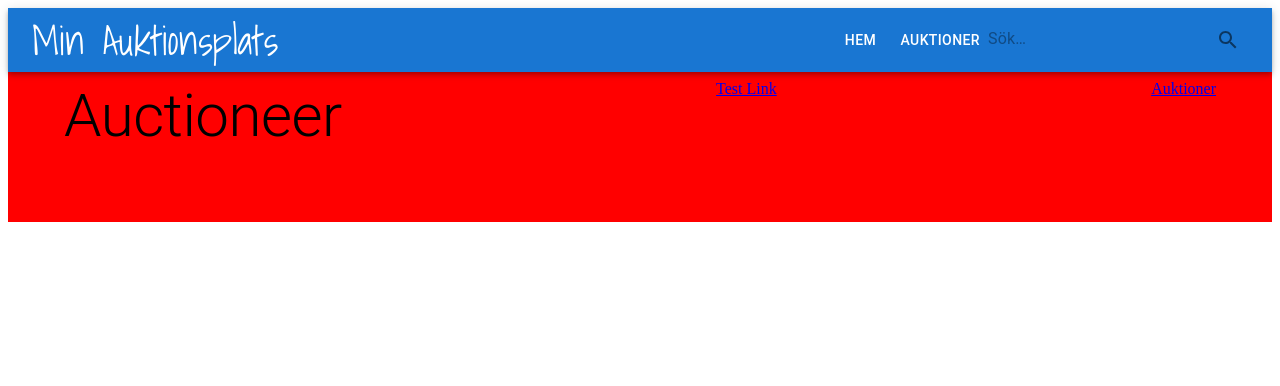
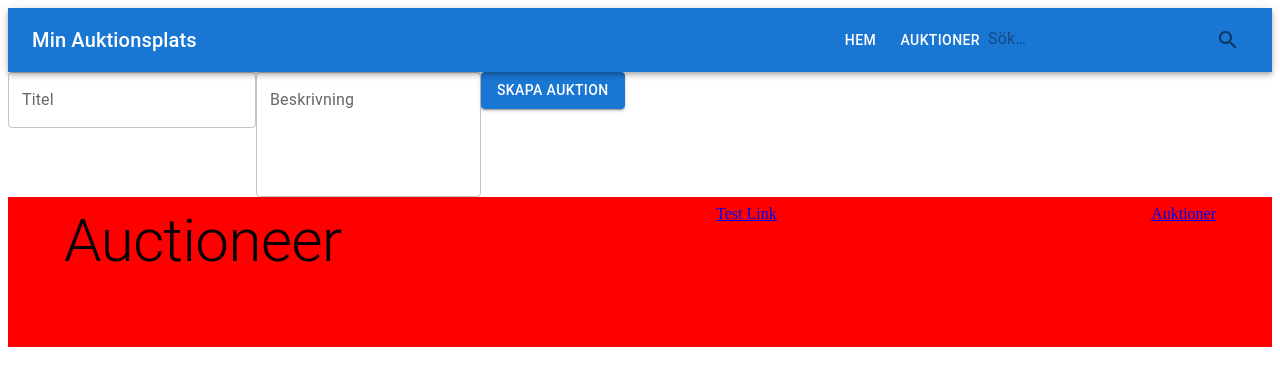
Before and after one commit to sarahthebest/auctioneer, a React (Vite) app: page /skapa-auktion in a window 1280 px wide. Shown: the top 386 px of the page. Built offline with nearby package versions, Linux system fonts and the light colour scheme.

Commit message:
jag har gjort CreateAuctionPage

```diff
--- a/src/App.jsx
+++ b/src/App.jsx
@@ -1,19 +1,22 @@
 import React from 'react';
 import Navbar from './components/Navbar';
 import { BrowserRouter as Router, Routes, Route } from 'react-router-dom';
-import Home from './components/Home'
+import Home from './components/Home';
 import Footer from './components/Footer';
+import CreateAuctionForm from './components/CreateAuctionForm'; // Importera din CreateAuctionForm-komponent
 
 function App() {
   return (
     <Router>
       <div>
-        <Navbar/>
+        <Navbar />
         <Routes>
           <Route path="/" element={<Home />} />
           <Route path="/auktioner" element={<div>Auktioner</div>} />
+          {/* Använd CreateAuctionForm direkt med gruppkoden */}
+          <Route path="/skapa-auktion" element={<CreateAuctionForm groupCode="p7u" />} />
         </Routes>
-        <Footer/>
+        <Footer />
       </div>
     </Router>
   );
--- /dev/null
+++ b/src/components/CreateAuctionForm.jsx
@@ -0,0 +1,60 @@
+import React, { useState } from 'react';
+import { TextField, Button } from '@mui/material';
+
+const CreateAuctionForm = ({ groupCode }) => {
+  const [auctionDetails, setAuctionDetails] = useState({
+    title: '',
+    description: '',
+    // Lägg till fler fält som ni behöver för auktionen
+  });
+
+  const handleChange = (event) => {
+    const { name, value } = event.target;
+    setAuctionDetails(prevDetails => ({
+      ...prevDetails,
+      [name]: value
+    }));
+  };
+
+  const handleSubmit = async (event) => {
+    event.preventDefault();
+    try {
+      const response = await fetch(`https://auctioneer.azurewebsites.net/auction/${p7u}`, {
+        method: 'POST',
+        headers: {
+          'Content-Type': 'application/json',
+        },
+        body: JSON.stringify(auctionDetails),
+      });
+      if (!response.ok) throw new Error('Något gick fel vid skapandet av auktionen.');
+      // Hantera svaret, t.ex. rensa formuläret eller visa ett meddelande
+    } catch (error) {
+      console.error('Fel uppstod:', error);
+    }
+  };
+
+  return (
+    <form onSubmit={handleSubmit}>
+      <TextField
+        name="title"
+        label="Titel"
+        value={auctionDetails.title}
+        onChange={handleChange}
+      />
+      <TextField
+        name="description"
+        label="Beskrivning"
+        value={auctionDetails.description}
+        onChange={handleChange}
+        multiline
+        rows={4}
+      />
+      {/* Lägg till fler input-fält här */}
+      <Button type="submit" color="primary" variant="contained">
+        Skapa Auktion
+      </Button>
+    </form>
+  );
+};
+
+export default CreateAuctionForm;
--- a/src/components/Footer.jsx
+++ b/src/components/Footer.jsx
@@ -1,3 +1,4 @@
+import React from 'react';
 import { Box, Typography, Container } from "@mui/material";
 import { Link } from "react-router-dom";
 
--- a/src/components/Navbar.jsx
+++ b/src/components/Navbar.jsx
@@ -9,7 +9,7 @@ function Navbar() {
     <AppBar position="sticky">
       <Toolbar>
         <Typography variant="h6" style={{ flexGrow: 1 }}>
-          <h6 className='shadows-into'>Min Auktionsplats</h6>
+          Min Auktionsplats
         </Typography>
         <Button color="inherit" component={Link} to="/">
           Hem
```
Also changed, not shown: package.json (line endings or trailing spaces), src/components/AuctionPage.jsx (line endings or trailing spaces), 1 other file (tests, documents, lock files or other folders).
